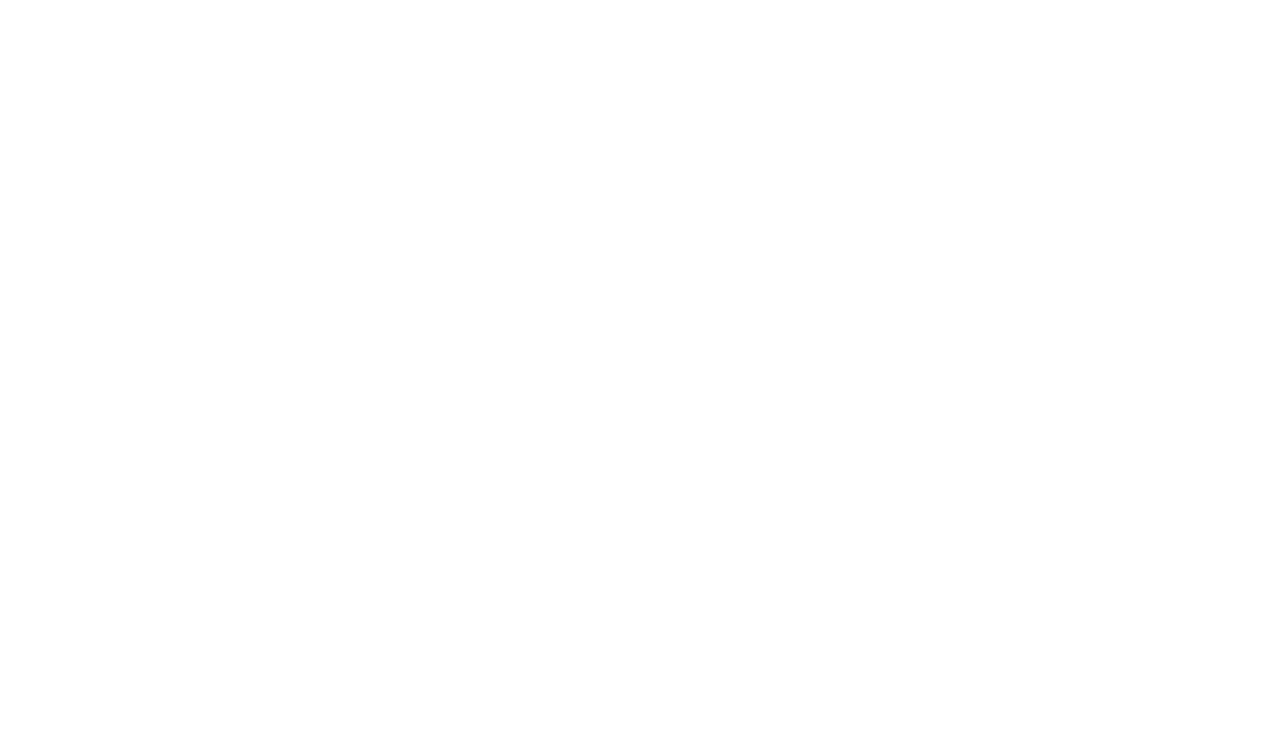
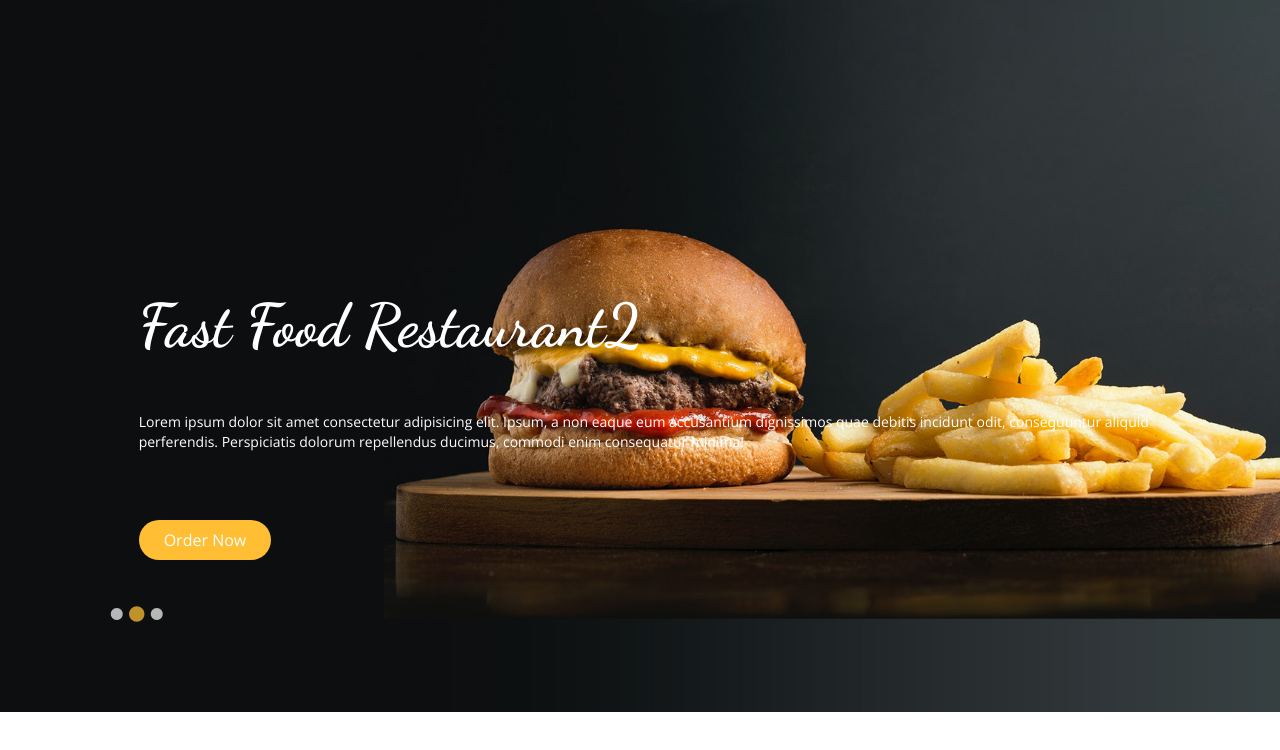
Before and after one commit to HuseyinKaraman/nextjs-food-ordering, a Next.js app: page /home in a window 1280 px wide. Shown: the top 750 px of the page. Built offline with nearby package versions, Linux system fonts and the light colour scheme.

Commit message:
Adding Carousel Component

```diff
--- /dev/null
+++ b/components/Carousel.jsx
@@ -0,0 +1,62 @@
+import Image from "next/image";
+import React from "react";
+import Slider from "react-slick";
+import Title from "./ui/Title";
+
+const Carousel = () => {
+    const settings = {
+        dots: true,
+        infinite: true,
+        speed: 200,
+        slidesToShow: 1,
+        slidesToScroll: 1,
+        arrows: false,
+        autoplay: true,
+        autoplaySpeed: 5000,
+    };
+
+    return (
+        <div className="h-[100vh] min-h-[30rem] -mt-[88px]">
+            <div className="w-full h-full absolute -z-10">
+                <Image src="/images/hero-bg.jpg" alt="bg" layout="fill" objectFit="cover" />
+            </div>
+            <Slider {...settings} className="mx-auto w-10/12">
+                <div className="">
+                    <div className="ml-8 text-white flex flex-col items-start gap-y-10 mt-96">
+                        <Title addClass={"text-6xl"}>Fast Food Restaurant</Title>
+                        <p className="my-4 text-sm font-sans">
+                            Lorem ipsum dolor sit amet consectetur adipisicing elit. Ipsum, a non eaque eum accusantium
+                            dignissimos quae debitis incidunt odit, consequuntur aliquid perferendis. Perspiciatis
+                            dolorum repellendus ducimus, commodi enim consequatur minima!
+                        </p>
+                        <button className="btn mt-3">Order Now</button>
+                    </div>
+                </div>
+                <div className="">
+                    <div className="ml-8 text-white flex flex-col items-start gap-y-10  mt-96">
+                        <Title addClass={"text-6xl"}>Fast Food Restaurant2 </Title>
+                        <p className="my-4 text-sm font-sans">
+                            Lorem ipsum dolor sit amet consectetur adipisicing elit. Ipsum, a non eaque eum accusantium
+                            dignissimos quae debitis incidunt odit, consequuntur aliquid perferendis. Perspiciatis
+                            dolorum repellendus ducimus, commodi enim consequatur minima!
+                        </p>
+                        <button className="btn mt-3">Order Now</button>
+                    </div>
+                </div>
+                <div className="">
+                    <div className="ml-8 text-white flex flex-col items-start gap-y-10  mt-96">
+                        <Title addClass={"text-6xl"}>Fast Food Restaurant2 </Title>
+                        <p className="my-4 text-sm font-sans">
+                            Lorem ipsum dolor sit amet consectetur adipisicing elit. Ipsum, a non eaque eum accusantium
+                            dignissimos quae debitis incidunt odit, consequuntur aliquid perferendis. Perspiciatis
+                            dolorum repellendus ducimus, commodi enim consequatur minima!
+                        </p>
+                        <button className="btn mt-3">Order Now</button>
+                    </div>
+                </div>
+            </Slider>
+        </div>
+    );
+};
+
+export default Carousel;
--- a/components/layout/Header.jsx
+++ b/components/layout/Header.jsx
@@ -3,22 +3,22 @@
 import { GiCancel, GiHamburgerMenu } from "react-icons/gi";
 import Logo from "../ui/Logo";
 import SearchComponent from "../ui/SearchComponent";
+import { useRouter } from "next/router";
 
 const Header = () => {
     const [isSearchModal, setIsSearchModal] = useState(false);
     const [isMenuModal, setIsMenuModal] = useState(false);
-
-    console.log(!isMenuModal && "!grid place-content-center");
+    const router = useRouter()
 
     return (
-        <div className="h-[5.5rem] bg-secondray text-white">
-            <div className="sm:container max-sm:mx-4 flex items-center justify-between mx-auto h-full">
+        <div className={`h-[5.5rem] text-white  relative z-20 ${router.asPath === "/" ? "bg-transparent" : "bg-secondray"}`}>
+            <div className="sm:container max-sm:mx-4 flex items-center !justify-between mx-auto h-full">
                 <div>
                     <Logo />
                 </div>
                 {/** //! Seo için nav yapıldı  */}
                 <nav
-                    className={`sm:static absolute top-0 left-0 max-sm:z-10 sm:w-auto sm:h-auto h-full w-full  max-sm:bg-slate-500 text-white sm:flex hidden ${
+                    className={`sm:static absolute top-0 left-0 max-sm:z-20 max-sm:!h-screen max-sm:!w-screen  max-sm:bg-slate-500 text-white sm:flex hidden ${
                         isMenuModal && "max-sm:!grid place-content-center"
                     }`}
                 >
--- a/components/ui/SearchComponent.jsx
+++ b/components/ui/SearchComponent.jsx
@@ -7,7 +7,7 @@
 const SearchComponent = ({ setIsSearchModal }) => {
     return (
         <div
-            className="fixed w-screen h-[calc(100vh_-_88px)] z-40 top-0 left-0
+            className="fixed w-screen h-[calc(100vh_-_88px)] z-30 top-0 left-0
                     after:content-[''] after:w-screen after:h-screen after:bg-white
                     after:absolute after:opacity-60 grid place-content-center"
         >
@@ -16,7 +16,7 @@
                     setIsSearchModal(false);
                 }}
             >
-                <div className="relative z-50 w-full h-full text-black">
+                <div className="relative z-40 w-full h-full text-black">
                     <div className="w-[375px] p-5 md:w-[450px] md:p-10  border-2 rounded-3xl">
                         <GiCancel
                         size={25}
--- a/package.json
+++ b/package.json
@@ -13,7 +13,9 @@
     "react": "^18",
     "react-dom": "^18",
     "react-icons": "^4.11.0",
-    "react-outside-click-handler": "^1.3.0"
+    "react-outside-click-handler": "^1.3.0",
+    "react-slick": "^0.29.0",
+    "slick-carousel": "^1.8.1"
   },
   "devDependencies": {
     "autoprefixer": "^10",
--- a/pages/_app.js
+++ b/pages/_app.js
@@ -1,3 +1,6 @@
+// Import css files
+import "slick-carousel/slick/slick.css";
+import "slick-carousel/slick/slick-theme.css";
 import '../styles/globals.css'
 
 export default function App({ Component, pageProps }) {
--- a/pages/home/index.jsx
+++ b/pages/home/index.jsx
@@ -1,7 +1,12 @@
-import React from 'react'
+import React from "react";
+import Carousel from "../../components/Carousel";
 
 const Index = () => {
-  return (<></> )
-}
+    return (
+        <div className="relative z-10">
+            <Carousel />
+        </div>
+    );
+};
 
-export default Index
+export default Index;
--- a/pages/index.jsx
+++ b/pages/index.jsx
@@ -10,7 +10,7 @@
                 <meta name="description" content="Generated by create next app" />
                 <link rel="icon" href="/favicon.ico" />
                 <link rel="preconnect" href="https://fonts.googleapis.com" />
-                <link rel="preconnect" href="https://fonts.gstatic.com" crossorigin="true" />
+                <link rel="preconnect" href="https://fonts.gstatic.com" crossOrigin="true" />
             </Head>
             <Header />
             <Home />
--- a/styles/globals.css
+++ b/styles/globals.css
@@ -14,3 +14,19 @@
 .btn {
     @apply bg-primary rounded-3xl px-[25px] py-[8px] cursor-pointer hover:opacity-70 transition-all
 }
+
+.slick-dots {
+    @apply !flex justify-start w-full;
+}
+
+
+.slick-dots li {
+    @apply !m-0
+}
+.slick-dots li button:before{
+    @apply opacity-70 text-[14px] text-white mt-10
+}
+
+.slick-dots .slick-active button:before{
+    @apply rounded-full !text-primary text-[18px]
+}
--- a/tailwind.config.js
+++ b/tailwind.config.js
@@ -15,7 +15,7 @@
                     md:"768px",
                     lg:"1024px",
                     xl:"1140px",
-                    "2xl":"1140"
+                    "2xl":"1140",
                 }
             },
             colors: {
```
Also changed, not shown: 1 other file (tests, documents, lock files or other folders).
